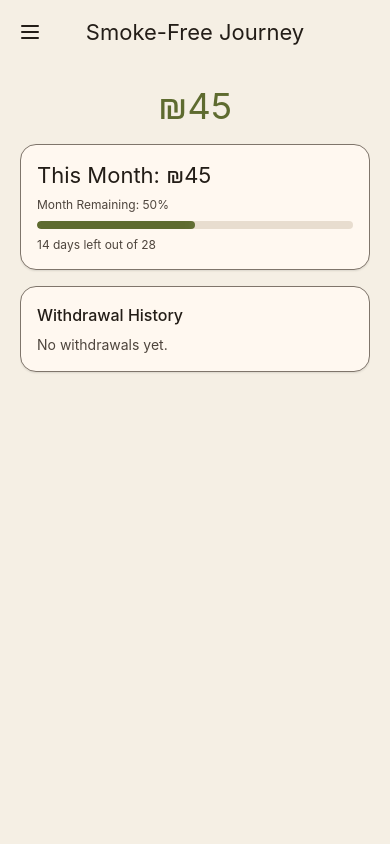
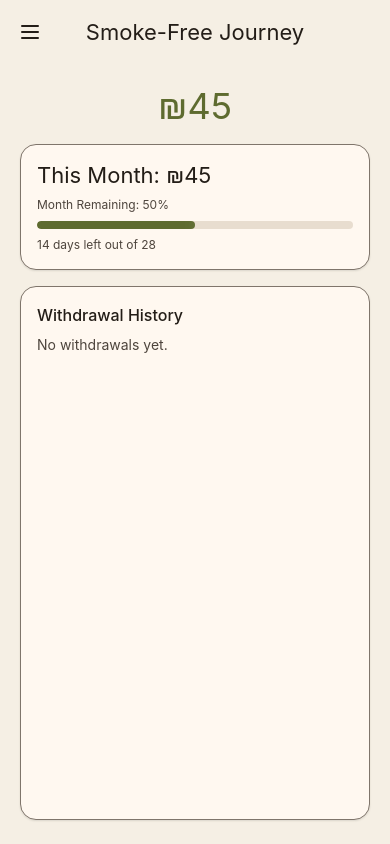
Before and after one commit to Vaidas737/VKSmokeQuit, a React Native app: screen / in a window 390 px wide. Built offline with nearby package versions, Linux system fonts and the light colour scheme.

Commit message:
whihdrawal history card improvments

```diff
--- a/src/screens/HomeScreen.tsx
+++ b/src/screens/HomeScreen.tsx
@@ -1,4 +1,4 @@
-import {useCallback, useEffect, useMemo, useState} from 'react';
+import {useCallback, useEffect, useMemo, useRef, useState} from 'react';
 import {useFocusEffect, useIsFocused} from '@react-navigation/native';
 import {
   AppState,
@@ -20,6 +20,7 @@ import {AppSnackbar, type AppSnackbarTone} from '@/components/AppSnackbar';
 import {AppText} from '@/components/AppText';
 import {ScreenContainer} from '@/components/ScreenContainer';
 import {useTheme} from '@/design/theme/ThemeProvider';
+import {withOpacity} from '@/design/theme';
 import {
   calculateMonthRemainingProgress,
   calculateWithdrawalBalances,
@@ -88,11 +89,17 @@ export function HomeScreen({isMenuVisible = false}: HomeScreenProps) {
   const [withdrawHistory, setWithdrawHistory] = useState<CounterWithdrawalEntry[]>([]);
   const [isWithdrawDialogVisible, setWithdrawDialogVisible] = useState(false);
   const [withdrawAmountInput, setWithdrawAmountInput] = useState('');
+  const [isHistoryFooterDimVisible, setHistoryFooterDimVisible] = useState(false);
   const [snackbar, setSnackbar] = useState<SnackbarState>({
     eventId: 0,
     message: '',
     tone: 'info',
     visible: false,
+  });
+  const withdrawalHistoryMetricsRef = useRef({
+    contentHeight: 0,
+    offsetY: 0,
+    viewportHeight: 0,
   });
 
   const showSnackbar = (message: string, tone: AppSnackbarTone) => {
@@ -214,15 +221,63 @@ export function HomeScreen({isMenuVisible = false}: HomeScreenProps) {
       });
   };
 
+  const updateHistoryFooterDimVisibility = useCallback(() => {
+    const {contentHeight, offsetY, viewportHeight} = withdrawalHistoryMetricsRef.current;
+    const scrollableRange = contentHeight - viewportHeight;
+    const canScrollDown = scrollableRange > 1 && offsetY < scrollableRange - 1;
+
+    setHistoryFooterDimVisible(previous => (
+      previous === canScrollDown ? previous : canScrollDown
+    ));
+  }, []);
+
+  const handleWithdrawalHistoryLayout = useCallback((height: number) => {
+    withdrawalHistoryMetricsRef.current.viewportHeight = height;
+    updateHistoryFooterDimVisibility();
+  }, [updateHistoryFooterDimVisibility]);
+
+  const handleWithdrawalHistoryContentSizeChange = useCallback((height: number) => {
+    withdrawalHistoryMetricsRef.current.contentHeight = height;
+    updateHistoryFooterDimVisibility();
+  }, [updateHistoryFooterDimVisibility]);
+
+  const handleWithdrawalHistoryScroll = useCallback((offsetY: number) => {
+    withdrawalHistoryMetricsRef.current.offsetY = offsetY;
+    updateHistoryFooterDimVisibility();
+  }, [updateHistoryFooterDimVisibility]);
+  const withdrawalHistoryFooterDimStops = useMemo(() => {
+    const stopCount = 16;
+    const peakOpacity = Math.min(
+      0.92,
+      theme.state.scrimOpacity +
+        theme.state.disabledContainerOpacity +
+        theme.state.focusOpacity,
+    );
+
+    return Array.from({length: stopCount}, (_, index) => {
+      const normalized = index / (stopCount - 1);
+      const opacity = normalized ** 1.15 * peakOpacity;
+
+      return withOpacity(theme.colors.surface, opacity);
+    });
+  }, [
+    theme.colors.surface,
+    theme.state.disabledContainerOpacity,
+    theme.state.focusOpacity,
+    theme.state.scrimOpacity,
+  ]);
+
   return (
     <ScreenContainer>
-      <ScrollView
-        contentContainerStyle={{
+      <View
+        style={[
+          styles.content,
+          styles.mainContent,
+          {
+            gap: theme.spacing[16],
             paddingBottom: theme.spacing[24],
-        }}
-        keyboardShouldPersistTaps="handled"
-        showsVerticalScrollIndicator={false}>
-        <View style={[styles.content, {gap: theme.spacing[16]}]}>
+          },
+        ]}>
         <View style={styles.summary}>
           <View style={styles.summaryRow}>
             <Pressable
@@ -269,29 +324,58 @@ export function HomeScreen({isMenuVisible = false}: HomeScreenProps) {
           </AppText>
         </AppCard>
 
-          <AppCard>
+        <AppCard style={styles.withdrawalHistoryCard}>
           <AppText variant="titleMedium">Withdrawal History</AppText>
+          <View style={[styles.withdrawalHistoryBody, {marginTop: theme.spacing[8]}]}>
+            <ScrollView
+              keyboardShouldPersistTaps="handled"
+              onContentSizeChange={(_, contentHeight) =>
+                handleWithdrawalHistoryContentSizeChange(contentHeight)
+              }
+              onLayout={event => handleWithdrawalHistoryLayout(event.nativeEvent.layout.height)}
+              onScroll={event =>
+                handleWithdrawalHistoryScroll(event.nativeEvent.contentOffset.y)
+              }
+              scrollEventThrottle={16}
+              showsVerticalScrollIndicator={withdrawHistory.length > 0}
+              style={styles.withdrawalHistoryScroll}
+              testID="withdrawal-history-scroll">
               {withdrawHistory.length === 0 ? (
-              <AppText
-                color="onSurfaceVariant"
-                style={{marginTop: theme.spacing[8]}}
-                variant="bodyMedium">
+                <AppText color="onSurfaceVariant" variant="bodyMedium">
                   No withdrawals yet.
                 </AppText>
               ) : (
-              <View style={{marginTop: theme.spacing[8]}}>
-                {withdrawHistory.map(entry => (
+                withdrawHistory.map(entry => (
                   <AppListRow
                     key={entry.id}
                     subtitle={formatWithdrawalDate(entry.createdAtIso)}
                     title={`₪${entry.amount}`}
                   />
+                ))
+              )}
+            </ScrollView>
+            {isHistoryFooterDimVisible ? (
+              <View
+                pointerEvents="none"
+                style={[
+                  styles.withdrawalHistoryFooterDim,
+                  {
+                    height: theme.spacing[40],
+                  },
+                ]}
+                testID="withdrawal-history-footer-dim"
+              >
+                {withdrawalHistoryFooterDimStops.map((stopColor, index) => (
+                  <View
+                    key={`withdrawal-history-footer-dim-stop-${index}`}
+                    style={[styles.withdrawalHistoryFooterDimStop, {backgroundColor: stopColor}]}
+                  />
                 ))}
               </View>
-            )}
+            ) : null}
+          </View>
         </AppCard>
       </View>
-      </ScrollView>
 
       <AppSnackbar
         actionLabel="Dismiss"
@@ -388,6 +472,9 @@ const styles = StyleSheet.create({
   content: {
     justifyContent: 'flex-start',
   },
+  mainContent: {
+    flex: 1,
+  },
   summary: {
     width: '100%',
   },
@@ -408,6 +495,26 @@ const styles = StyleSheet.create({
   },
   summaryValue: {
     textAlign: 'center',
+  },
+  withdrawalHistoryBody: {
+    flex: 1,
+    position: 'relative',
+  },
+  withdrawalHistoryCard: {
+    flex: 1,
+  },
+  withdrawalHistoryFooterDim: {
+    bottom: 0,
+    flexDirection: 'column',
+    left: 0,
+    position: 'absolute',
+    right: 0,
+  },
+  withdrawalHistoryFooterDimStop: {
+    flex: 1,
+  },
+  withdrawalHistoryScroll: {
+    flex: 1,
   },
   withdrawInput: {
     flex: 1,
```
Also changed, not shown: 2 other files (tests, documents, lock files or other folders). Lines whose indentation alone changed are shown as unchanged.
